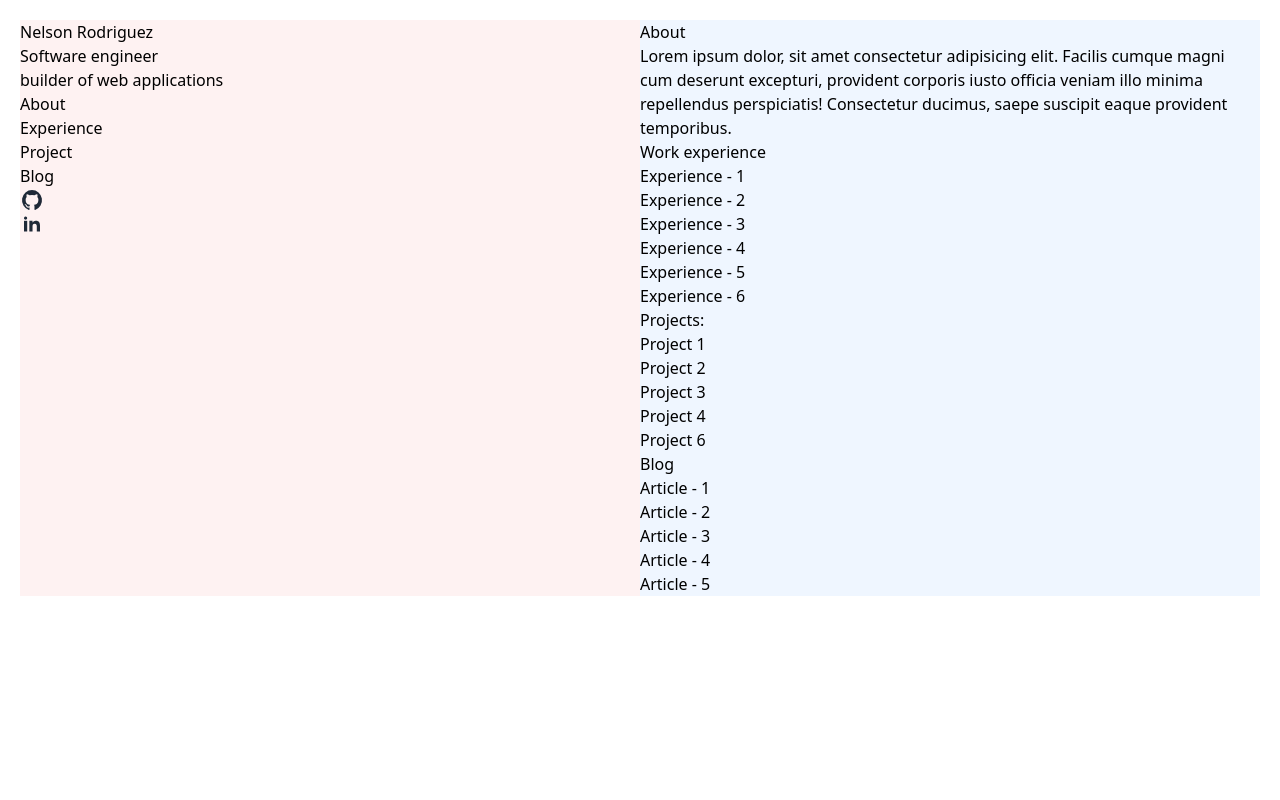
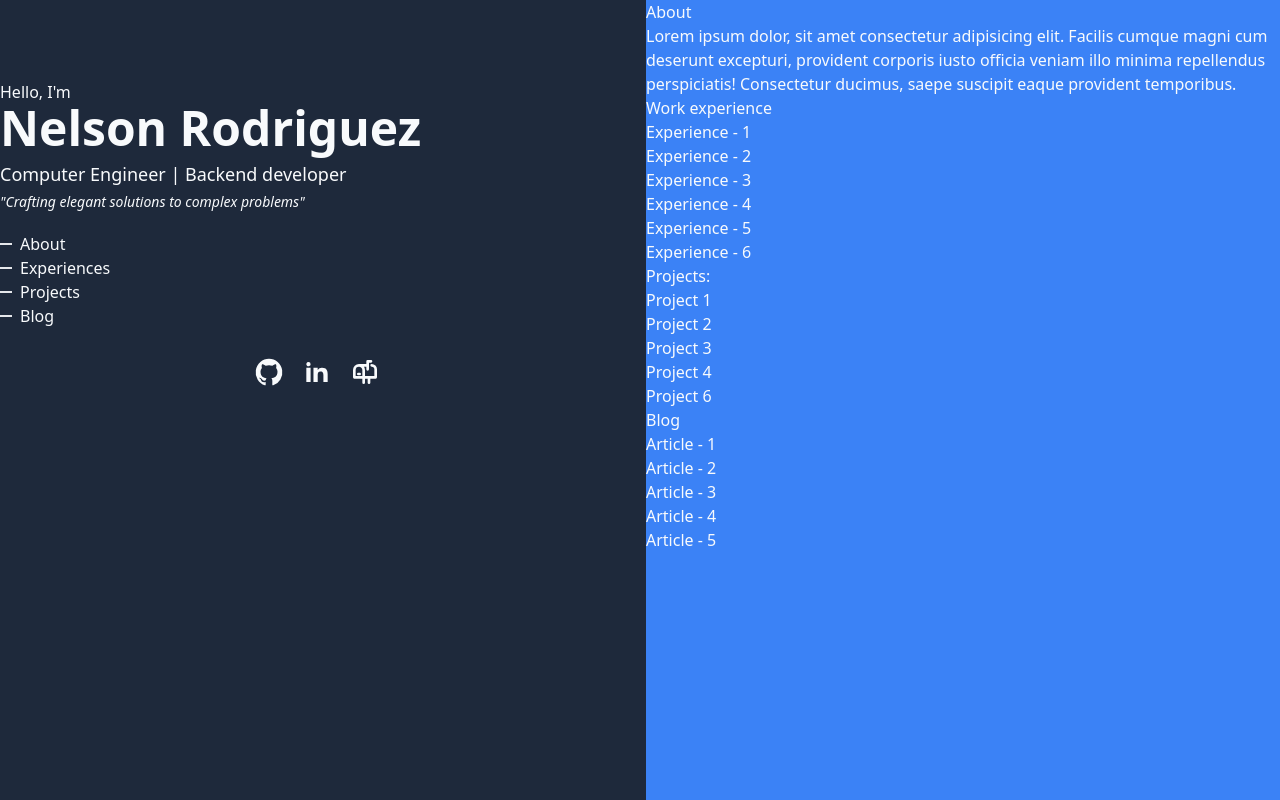
Before and after one commit to nelsonrrj/nelsonrrj.github.io, a Nuxt app: page / in a window 1280 px wide. Built offline with nearby package versions, Linux system fonts and the light colour scheme.

Commit message:
feat: add media links and improve styles

```diff
--- a/app.vue
+++ b/app.vue
@@ -1,7 +1,7 @@
 <script setup lang="ts"></script>
 
 <template>
-  <div>
+  <div class="bg-slate-800 text-slate-50">
     <NuxtLayout>
       <NuxtPage />
     </NuxtLayout>
@@ -14,6 +14,6 @@ root {
 }
 
 body {
-  font: "Lucida Console", "Courier New", monospace;
+  font: ui-sans-serif system-ui;
 }
 </style>
--- a/components/Header.vue
+++ b/components/Header.vue
@@ -1,13 +1,12 @@
 <script setup lang="ts"></script>
 
 <template>
-  <header class="bg-red-50">
-    <a href="#">
-      <h1>Nelson Rodriguez</h1>
-      <h2>Software engineer</h2>
-      <p>builder of web applications</p>
-    </a>
-    <Navegation />
+  <header>
+    <Presentation class="mb-5" />
+
+    <Navegation class="mb-5" />
+
+    <!-- TODO: align SocialMedia at bottom -->
     <SocialMedia />
   </header>
 </template>
--- a/components/Navegation.vue
+++ b/components/Navegation.vue
@@ -1,12 +1,35 @@
 <script setup lang="ts"></script>
+
+<!-- TODO: It needs hover class -->
 
 <template>
   <nav>
     <ul>
-      <li><a class="block" href="#about">About</a></li>
-      <li><a class="block" href="#experience">Experience</a></li>
-      <li><a class="block" href="#project">Project</a></li>
-      <li><a class="block" href="#blog">Blog</a></li>
+      <li>
+        <NuxtLink to="#about" class="flex items-center">
+          <span class="inline-block border w-3 mr-2"></span>
+          <span>About</span>
+        </NuxtLink>
+      </li>
+
+      <li>
+        <NuxtLink to="#experience" class="flex items-center">
+          <span class="inline-block border w-3 mr-2"></span>
+          <span>Experiences</span>
+        </NuxtLink>
+      </li>
+      <li>
+        <NuxtLink to="#projects" class="flex items-center">
+          <span class="inline-block border w-3 mr-2"></span>
+          <span>Projects</span>
+        </NuxtLink>
+      </li>
+      <li>
+        <NuxtLink to="#blog" class="flex items-center">
+          <span class="inline-block border w-3 mr-2"></span>
+          <span>Blog</span>
+        </NuxtLink>
+      </li>
     </ul>
   </nav>
 </template>
--- /dev/null
+++ b/components/Presentation.vue
@@ -0,0 +1,14 @@
+<script setup lang="ts"></script>
+
+<template>
+  <div>
+    <a href="/">
+      <h3>Hello, I'm</h3>
+      <h1 class="text-5xl font-extrabold mb-2">Nelson Rodriguez</h1>
+    </a>
+    <h2 class="text-lg font-thin mb-1">Computer Engineer | Backend developer</h2>
+    <p class="text-sm italic">"Crafting elegant solutions to complex problems"</p>
+  </div>
+</template>
+
+<style scoped></style>
--- a/components/SocialMedia.vue
+++ b/components/SocialMedia.vue
@@ -1,25 +1,44 @@
-<script setup lang="ts"></script>
+<script setup lang="ts">
+import {
+  LINK_GITHUB_PROFILE,
+  WORK_EMAIL,
+  LINK_LINKEDIN_PROFILE
+} from '~/data/social'
+</script>
+
+<!-- TODO: It needs hover class -->
 
 <template>
-  <ul class="grid grid-flow-row">
+  <ul class="flex flex-row gap-4 p-2 justify-center">
     <li>
-      <a href="#" alt="github">
-        <svg class="w-6 h-6 text-gray-800 dark:text-white" aria-hidden="true" xmlns="http://www.w3.org/2000/svg"
+      <NuxtLink :to="LINK_GITHUB_PROFILE" target="_blank" external>
+        <svg class="w-8 h-8" aria-hidden="true" xmlns="http://www.w3.org/2000/svg"
           width="24" height="24" fill="currentColor" viewBox="0 0 24 24">
           <path fill-rule="evenodd"
             d="M12.006 2a9.847 9.847 0 0 0-6.484 2.44 10.32 10.32 0 0 0-3.393 6.17 10.48 10.48 0 0 0 1.317 6.955 10.045 10.045 0 0 0 5.4 4.418c.504.095.683-.223.683-.494 0-.245-.01-1.052-.014-1.908-2.78.62-3.366-1.21-3.366-1.21a2.711 2.711 0 0 0-1.11-1.5c-.907-.637.07-.621.07-.621.317.044.62.163.885.346.266.183.487.426.647.71.135.253.318.476.538.655a2.079 2.079 0 0 0 2.37.196c.045-.52.27-1.006.635-1.37-2.219-.259-4.554-1.138-4.554-5.07a4.022 4.022 0 0 1 1.031-2.75 3.77 3.77 0 0 1 .096-2.713s.839-.275 2.749 1.05a9.26 9.26 0 0 1 5.004 0c1.906-1.325 2.74-1.05 2.74-1.05.37.858.406 1.828.101 2.713a4.017 4.017 0 0 1 1.029 2.75c0 3.939-2.339 4.805-4.564 5.058a2.471 2.471 0 0 1 .679 1.897c0 1.372-.012 2.477-.012 2.814 0 .272.18.592.687.492a10.05 10.05 0 0 0 5.388-4.421 10.473 10.473 0 0 0 1.313-6.948 10.32 10.32 0 0 0-3.39-6.165A9.847 9.847 0 0 0 12.007 2Z"
             clip-rule="evenodd" />
         </svg>
-      </a>
-      <a href="#" alt="linkedin">
-        <svg class="w-6 h-6 text-gray-800 dark:text-white" aria-hidden="true" xmlns="http://www.w3.org/2000/svg"
+      </NuxtLink>
+    </li>
+    <li>
+      <NuxtLink :to="LINK_LINKEDIN_PROFILE" target="_blank" external>
+        <svg class="w-8 h-8" aria-hidden="true" xmlns="http://www.w3.org/2000/svg"
           width="24" height="24" fill="currentColor" viewBox="0 0 24 24">
           <path fill-rule="evenodd"
             d="M12.51 8.796v1.697a3.738 3.738 0 0 1 3.288-1.684c3.455 0 4.202 2.16 4.202 4.97V19.5h-3.2v-5.072c0-1.21-.244-2.766-2.128-2.766-1.827 0-2.139 1.317-2.139 2.676V19.5h-3.19V8.796h3.168ZM7.2 6.106a1.61 1.61 0 0 1-.988 1.483 1.595 1.595 0 0 1-1.743-.348A1.607 1.607 0 0 1 5.6 4.5a1.601 1.601 0 0 1 1.6 1.606Z"
             clip-rule="evenodd" />
           <path d="M7.2 8.809H4V19.5h3.2V8.809Z" />
         </svg>
-      </a>
+      </NuxtLink>
+    </li>
+    <li>
+      <NuxtLink :to="`mailto:${WORK_EMAIL}`" target="_blank" external>
+        <svg class="w-8 h-8" aria-hidden="true" xmlns="http://www.w3.org/2000/svg"
+          width="24" height="24" fill="none" viewBox="0 0 24 24">
+          <path stroke="currentColor" stroke-linecap="round" stroke-linejoin="round" stroke-width="2"
+            d="M11 16v-5.5A3.5 3.5 0 0 0 7.5 7m3.5 9H4v-5.5A3.5 3.5 0 0 1 7.5 7m3.5 9v4M7.5 7H14m0 0V4h2.5M14 7v3m-3.5 6H20v-6a3 3 0 0 0-3-3m-2 9v4m-8-6.5h1" />
+        </svg>
+      </NuxtLink>
     </li>
   </ul>
 </template>
--- /dev/null
+++ b/data/social.ts
@@ -0,0 +1,3 @@
+export const LINK_GITHUB_PROFILE = 'https://github.com/nelsonrrj'
+export const LINK_LINKEDIN_PROFILE = 'https://www.linkedin.com/in/nelson-rodriguez-763964168'
+export const WORK_EMAIL = 'nelsonrodriguezj@gmail.coms'
--- a/layouts/default.vue
+++ b/layouts/default.vue
@@ -1,7 +1,7 @@
 <script setup lang="ts"></script>
 
 <template>
-  <div class="p-5">
+  <div class="container w-screen h-screen m-auto">
     <slot />
   </div>
 </template>
--- a/pages/index.vue
+++ b/pages/index.vue
@@ -1,9 +1,9 @@
 <script setup lang="ts"></script>
 
 <template>
-  <div class="grid grid-cols-2">
-    <Header />
-    <main class="bg-blue-50">
+  <div class="grid grid-cols-2 gap-3">
+    <Header class="mt-20" />
+    <main class="bg-blue-500 h-screen overflow-y-auto">
       <About id="about" />
       <WorkExperience id="work-experience" />
       <Projects id="projects" />
```
